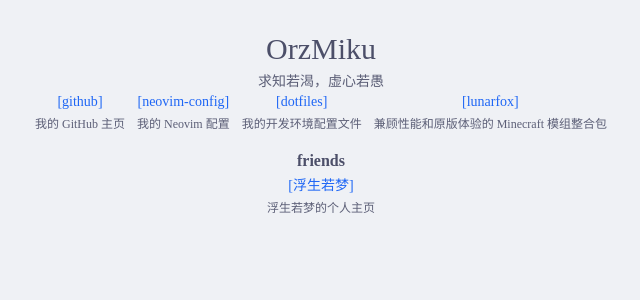
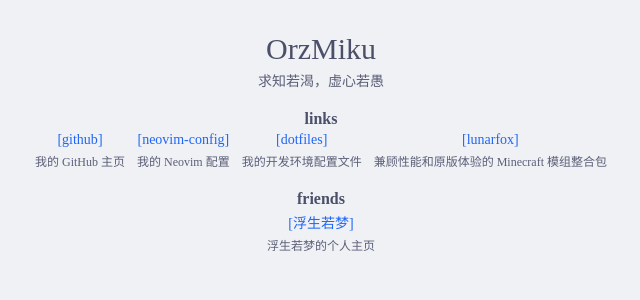
Before and after one commit to OrzMiku/homepage, a React (Vite) app: page / in a window 1280 px wide. Shown: the top 300 px of the page, without its empty margins (319-959 px from the left). Built offline with nearby package versions, Linux system fonts and the light colour scheme.

Commit message:
feat: links 标题

```diff
--- a/src/components/App/App.module.css
+++ b/src/components/App/App.module.css
@@ -6,7 +6,7 @@
   gap: var(--space-1);
 }
 
-.friends {
+.linkSection {
   margin-top: var(--space-4);
   text-align: center;
 
--- a/src/components/App/App.tsx
+++ b/src/components/App/App.tsx
@@ -38,8 +38,11 @@ function App() {
     <div className={styles.app}>
       <Logo title="OrzMiku" />
       <Bio content="求知若渴，虚心若愚" />
-      <Links links={links} />
-      <section className={styles.friends} aria-labelledby="friends">
+      <section className={styles.linkSection} aria-labelledby="links">
+        <h2 id="links">links</h2>
+        <Links links={links} />
+      </section>
+      <section className={styles.linkSection} aria-labelledby="friends">
         <h2 id="friends">friends</h2>
         <Links links={friendLinks} />
       </section>
```
